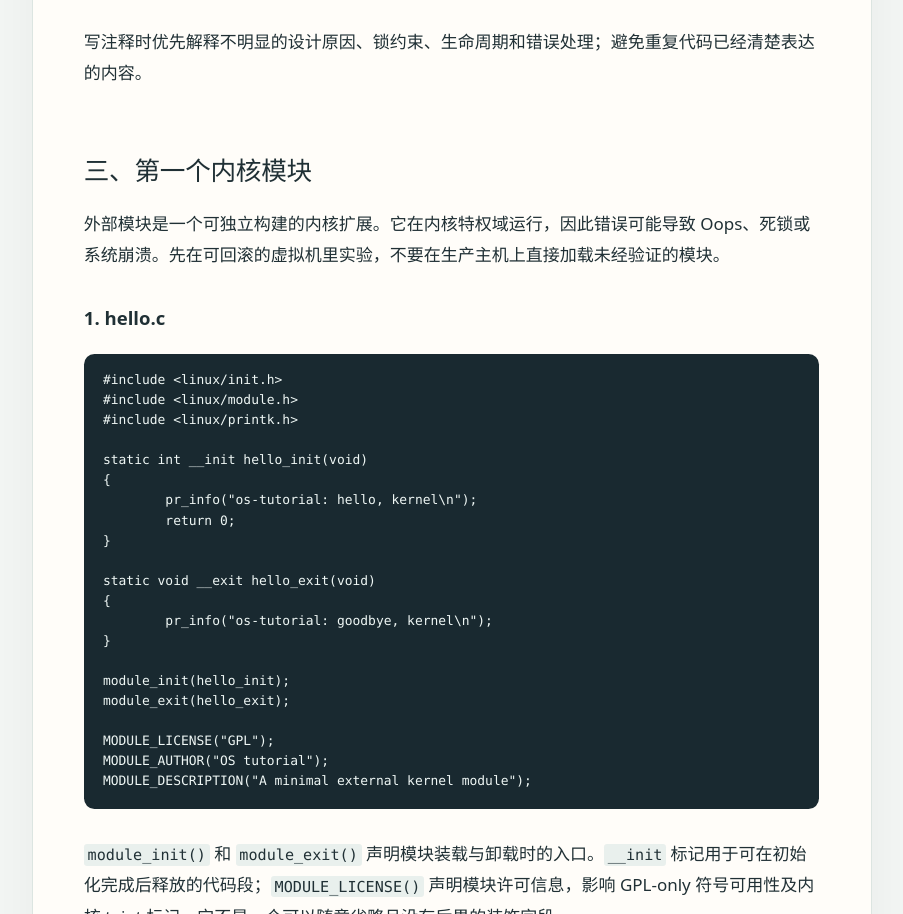
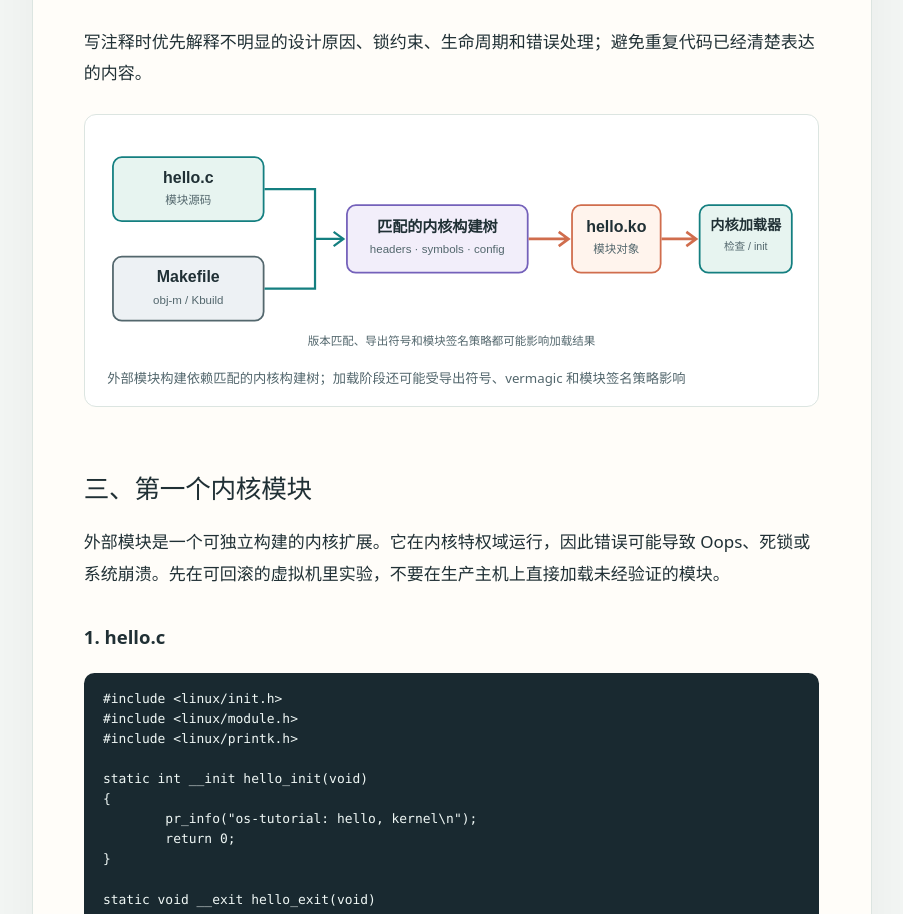
Before and after one commit to 1998x-stack/operating-system-tutorial, a plain HTML site: page 06.html in a window 1280 px wide. Shown: the part 2445-3359 px from the top of the page, without its empty margins (329-1232 px from the left). Drawn offline with Linux system fonts and the light colour scheme.

Commit message:
docs: add module build and load mechanism diagram to chapter 06

```diff
--- a/06.html
+++ b/06.html
@@ -93,6 +93,7 @@
 }</code></pre>
 <p>写注释时优先解释不明显的设计原因、锁约束、生命周期和错误处理；避免重复代码已经清楚表达的内容。</p>
 
+<figure class="mechanism-figure"><img src="assets/diagrams/module-build.svg" width="800" height="260" alt="外部内核模块从源码和 Kbuild Makefile 编译成 hello.ko，再经内核加载器检查版本、符号和签名策略"><figcaption>外部模块构建依赖匹配的内核构建树；加载阶段还可能受导出符号、vermagic 和模块签名策略影响</figcaption></figure>
 <h2 id="section-03">三、第一个内核模块</h2>
 <p>外部模块是一个可独立构建的内核扩展。它在内核特权域运行，因此错误可能导致 Oops、死锁或系统崩溃。先在可回滚的虚拟机里实验，不要在生产主机上直接加载未经验证的模块。</p>
 <h3>1. hello.c</h3>
```
